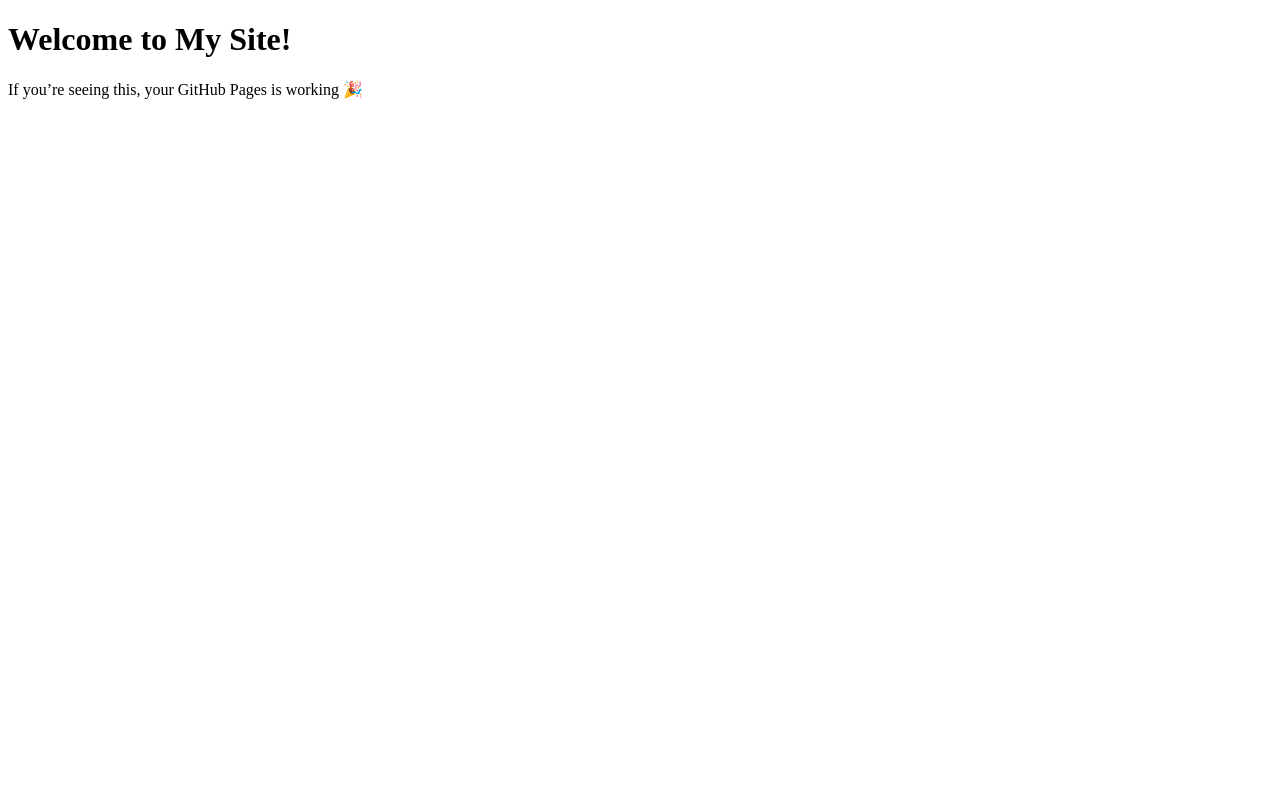
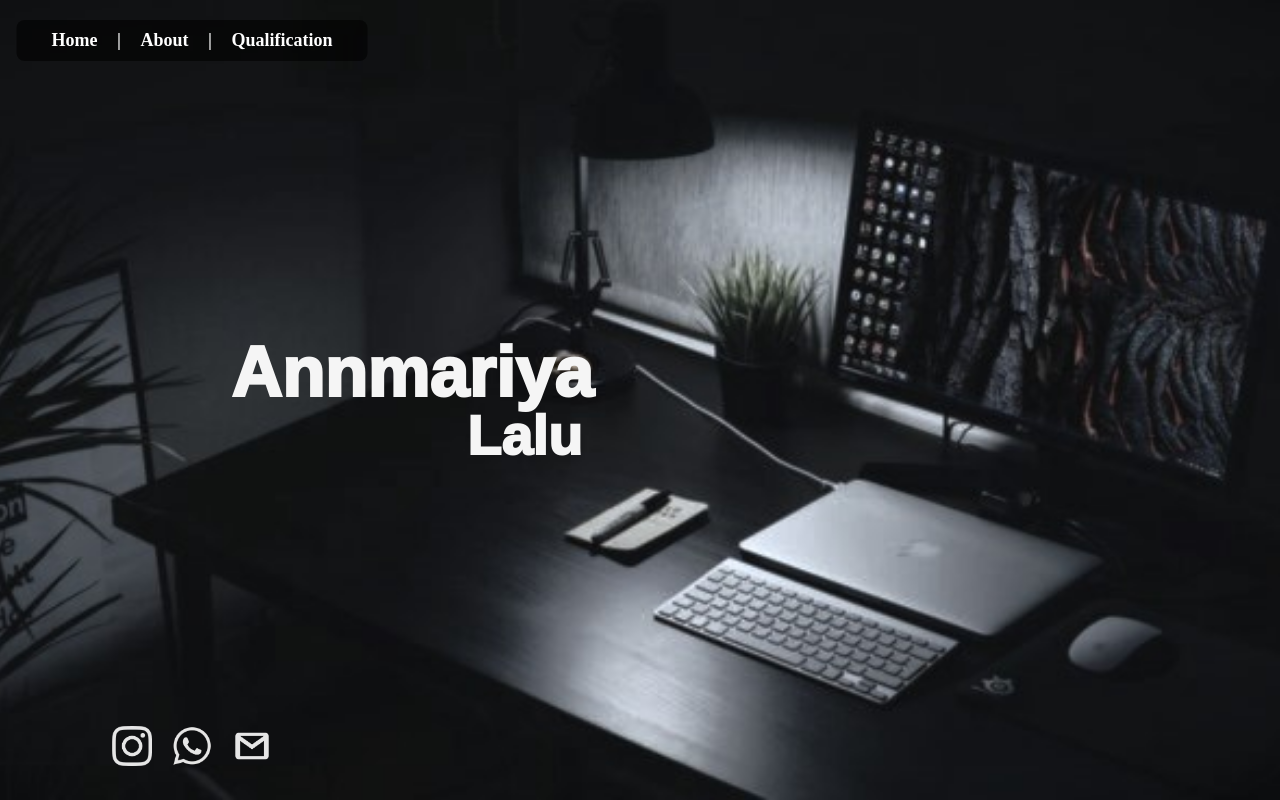
Before and after one commit to Lallu932003/webfolio, a plain HTML site: page index.html in a window 1280 px wide. Drawn offline with Linux system fonts and the light colour scheme.

Commit message:
Update index.html

```diff
--- a/index.html
+++ b/index.html
@@ -1,14 +1,97 @@
 <!DOCTYPE html>
-<html lang="en">
+<html>
 <head>
-  <meta charset="UTF-8" />
-  <meta name="viewport" content="width=device-width, initial-scale=1.0"/>
-  <title>My GitHub Pages Site</title>
+    <style>
+        * {
+            margin: 0;
+            padding: 0;
+            box-sizing: border-box;
+        }
+        body {
+            background-color: #f4f4f4;
+            display: flex;
+            color: whitesmoke;
+            justify-content: center;
+            flex-direction: column;
+            height: 100vh;
+
+        }
+        h1, h2 {
+            font-family: 'Poppins', sans-serif;
+            color: whitesmoke;
+            font-weight: 1000;
+            margin: 10;
+            text-align: left;
+        }
+        h1 {
+            font-size: 70px;
+        }
+        h2 {
+            font-size: 56px;
+            margin-top: -10px;
+        }
+        h4 {
+            position: absolute;
+            top: 20px;
+            left: 15%;
+            transform: translateX(-50%);
+            font-size: 18px;
+            background: rgba(0, 0, 0, 0.6);
+            padding: 10px 20px;
+            border-radius: 8px;
+        }
+        h4 a {
+            color: white;
+            text-decoration: none;
+            margin: 0 15px;
+            transition: color 0.3s ease;
+        }
+        h4 a:hover {
+            color: gray;
+        }
+        .icons {
+         position: absolute;
+        bottom: 30px; /* Adjust distance from bottom */
+        left: 15%;
+        transform: translateX(-50%); /* Center horizontally */
+        display: flex;
+        gap: 20px;
+        }
+
+        .icons a img {
+
+            width: 40px;
+            height: 40px;
+            filter: brightness(0.9);
+            transition: transform 0.3s ease, filter 0.3s ease;
+        }
+        .icons a:hover img {
+            transform: scale(1.2);
+            filter: brightness(1);
+        }
+    </style>
 </head>
-<body>
-  <h1>Welcome to My Site!</h1>
-  <p>If you’re seeing this, your GitHub Pages is working 🎉</p>
+<body style="background-image: url('home.jpg');
+background-size: cover;
+background-position: center;
+background-repeat: no-repeat;">
+<h4>
+    <a href="home.html">Home</a> |
+    <a href="about.html">About</a> |
+    <a href="qualification.html">Qualification</a>
+</h4>
+    <h1>&nbsp&nbsp&nbsp&nbsp&nbsp&nbsp&nbsp&nbsp&nbsp&nbsp&nbsp
+        Annmariya</h1>
+    <h2>&nbsp&nbsp&nbsp&nbsp&nbsp&nbsp&nbsp&nbsp&nbsp&nbsp&nbsp&nbsp&nbsp&nbsp&nbsp&nbsp&nbsp&nbsp&nbsp&nbsp&nbsp&nbsp&nbsp&nbsp&nbsp&nbsp&nbsp&nbsp&nbsp
+        Lalu</h2>
+    <div class="icons">
+    <a href="https://www.instagram.com/annmariyalalu_?igsh=MW4zMm0zZ3Zwc3g0cQ==" target="_blank"><img src="insta.png" alt="insta" width="30px">
+        </a>
+    <a href="https://wa.me/9495679137" target="_blank"><img src="whatsapp.png" alt="whats" width="30px">
+        </a>
+    <a href="mailto:annmariyalalumca@gmail.com" target="_blank"><img src="mail.png" alt="mail" width="30px">
+        </a>
+    </div>
 
-  <!-- Add your content here -->
 </body>
 </html>
```
